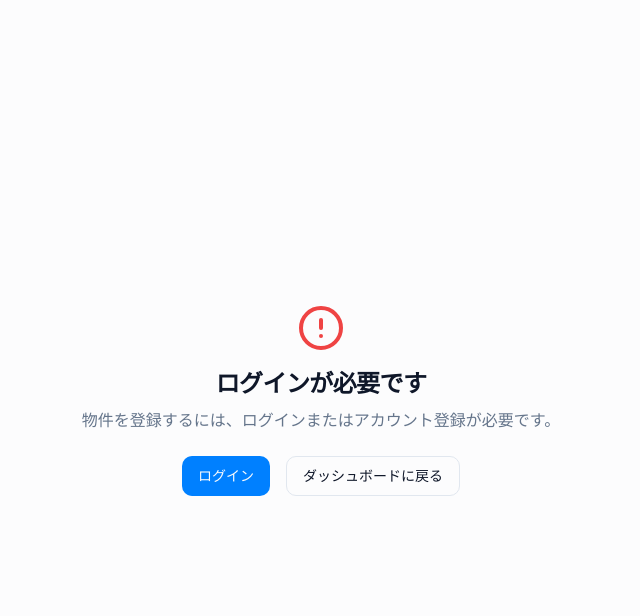
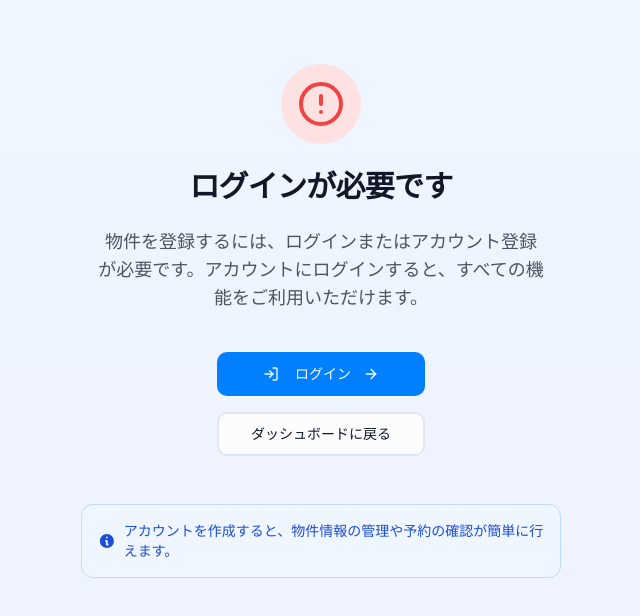
Before and after one commit to enablerdao/stayflow, a React (Vite) app: page /property/register in a window 1280 px wide. Shown: the top 616 px of the page, without its empty margins (319-959 px from the left). Built offline with nearby package versions, Linux system fonts and the light colour scheme.

Commit message:
Improve login required page
The login required page was improved to have a better look and feel.

```diff
--- a/src/pages/PropertyRegister.tsx
+++ b/src/pages/PropertyRegister.tsx
@@ -2,7 +2,7 @@
 import { useState, useEffect } from 'react';
 import { useNavigate } from 'react-router-dom';
 import { useToast } from "@/hooks/use-toast";
-import { Home, Check, AlertCircle } from 'lucide-react';
+import { Home, Check, AlertCircle, LogIn, ArrowRight } from 'lucide-react';
 import { Button } from "@/components/ui/button";
 import Header from '@/components/dashboard/Header';
 import Sidebar from '@/components/dashboard/Sidebar';
@@ -13,6 +13,7 @@ import BulkTextProcessor from '@/components/property/BulkTextProcessor';
 import BasicInfoSection from '@/components/property/BasicInfoSection';
 import PropertyDetailsSection from '@/components/property/PropertyDetailsSection';
 import ImageUploader from '@/components/property/ImageUploader';
+import FadeIn from '@/components/animations/FadeIn';
 
 const PropertyRegister = () => {
   const navigate = useNavigate();
@@ -163,19 +164,60 @@ const PropertyRegister = () => {
 
   if (!user) {
     return (
-      <div className="flex h-screen flex-col items-center justify-center p-4">
-        <AlertCircle className="mb-4 h-12 w-12 text-destructive" />
-        <h1 className="mb-2 text-2xl font-bold">ログインが必要です</h1>
-        <p className="mb-6 text-center text-muted-foreground">
-          物件を登録するには、ログインまたはアカウント登録が必要です。
-        </p>
-        <div className="flex gap-4">
-          <Button onClick={() => navigate('/login')}>
-            ログイン
-          </Button>
-          <Button variant="outline" onClick={() => navigate('/dashboard')}>
-            ダッシュボードに戻る
-          </Button>
+      <div className="flex min-h-screen flex-col bg-gradient-to-b from-blue-50 to-indigo-50 dark:from-slate-900 dark:to-slate-800">
+        <div className="mx-auto flex w-full max-w-lg flex-col items-center justify-center gap-6 px-4 py-16">
+          <FadeIn direction="up">
+            <div className="rounded-full bg-red-100 p-4 dark:bg-red-900/30">
+              <AlertCircle className="h-12 w-12 text-red-500 dark:text-red-400" />
+            </div>
+          </FadeIn>
+
+          <FadeIn direction="up" delay={100}>
+            <h1 className="text-center text-3xl font-bold text-gray-900 dark:text-white">
+              ログインが必要です
+            </h1>
+          </FadeIn>
+
+          <FadeIn direction="up" delay={200}>
+            <p className="max-w-md text-center text-lg text-gray-600 dark:text-gray-300">
+              物件を登録するには、ログインまたはアカウント登録が必要です。アカウントにログインすると、すべての機能をご利用いただけます。
+            </p>
+          </FadeIn>
+
+          <FadeIn direction="up" delay={300}>
+            <div className="mt-4 grid w-full max-w-xs gap-4">
+              <Button
+                size="lg"
+                onClick={() => navigate('/login')}
+                className="group relative overflow-hidden transition-all duration-300 hover:shadow-lg"
+              >
+                <div className="absolute inset-0 bg-primary/10 opacity-0 transition-opacity group-hover:opacity-100" />
+                <LogIn className="mr-2 h-5 w-5" />
+                ログイン
+                <ArrowRight className="ml-1 h-4 w-4 transform transition-transform group-hover:translate-x-1" />
+              </Button>
+
+              <Button
+                variant="outline"
+                size="lg"
+                onClick={() => navigate('/dashboard')}
+                className="group border-2 transition-all duration-300 hover:bg-background/80"
+              >
+                ダッシュボードに戻る
+              </Button>
+            </div>
+          </FadeIn>
+
+          <FadeIn direction="up" delay={400}>
+            <div className="mt-6 rounded-lg border border-blue-200 bg-blue-50 p-4 text-sm text-blue-700 dark:border-blue-800 dark:bg-blue-900/30 dark:text-blue-300">
+              <p className="flex items-center">
+                <svg xmlns="http://www.w3.org/2000/svg" className="mr-2 h-5 w-5" viewBox="0 0 20 20" fill="currentColor">
+                  <path fillRule="evenodd" d="M18 10a8 8 0 11-16 0 8 8 0 0116 0zm-7-4a1 1 0 11-2 0 1 1 0 012 0zM9 9a1 1 0 000 2v3a1 1 0 001 1h1a1 1 0 100-2v-3a1 1 0 00-1-1H9z" clipRule="evenodd" />
+                </svg>
+                アカウントを作成すると、物件情報の管理や予約の確認が簡単に行えます。
+              </p>
+            </div>
+          </FadeIn>
         </div>
       </div>
     );
```
